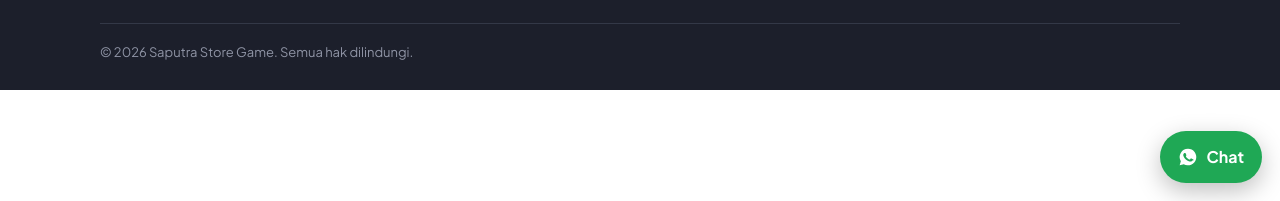
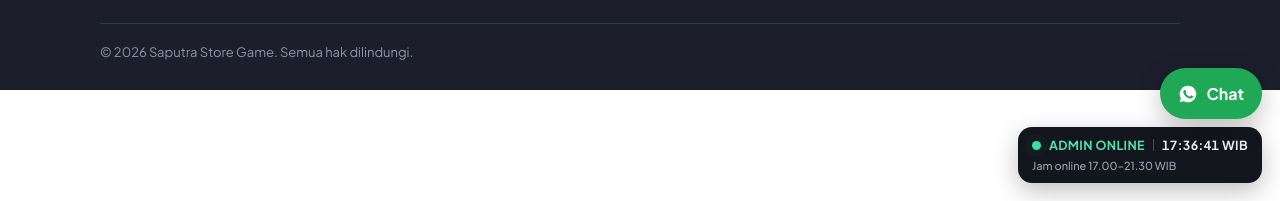
Before and after one commit to bgamesid01-stack/ssg, a plain HTML site: page order.html in a window 1280 px wide. Shown: the part 599-800 px from the top of the page. Drawn offline with Linux system fonts and the light colour scheme.

Commit message:
Add files via upload

```diff
--- a/order.html
+++ b/order.html
@@ -9,7 +9,7 @@
 <link rel="preconnect" href="https://fonts.googleapis.com">
 <link rel="preconnect" href="https://fonts.gstatic.com" crossorigin>
 <link href="https://fonts.googleapis.com/css2?family=Plus+Jakarta+Sans:wght@400;500;700;800&display=swap" rel="stylesheet">
-<link rel="stylesheet" href="style.css?v=20261128d">
+<link rel="stylesheet" href="style.css?v=20261128e">
 </head>
 <body>
 <header>
@@ -138,12 +138,15 @@
   </div>
 </footer>
 
-<a class="fab" id="waFab" href="#" target="_blank" rel="noopener" aria-label="Chat admin via WhatsApp">
+<div class="fabbox">
+  <a class="fab" id="waFab" href="#" target="_blank" rel="noopener" aria-label="Chat admin via WhatsApp">
   <svg width="20" height="20" viewBox="0 0 24 24" fill="#fff" aria-hidden="true"><path d="M12 2a10 10 0 0 0-8.6 15.1L2 22l5-1.3A10 10 0 1 0 12 2zm5.2 14.2c-.2.6-1.300 1.200-1.800 1.200-.5.100-1 .2-3.300-.7-2.800-1.200-4.600-4-4.700-4.200-.1-.2-1.100-1.500-1.100-2.800 0-1.300.7-2 1-2.300.2-.3.500-.3.700-.3h.5c.2 0 .4 0 .6.500l.9 2.100c.1.200.1.400 0 .5l-.4.600c-.1.200-.3.300-.1.600.2.300.8 1.300 1.700 2.100 1.200 1 2.200 1.400 2.500 1.500.3.100.5.100.7-.1l.9-1.100c.2-.3.400-.2.700-.1l2 .9c.3.100.5.200.5.300.100.100.100.700-.1 1.300z"/></svg>
   Chat
 </a>
+  <div class="wib" id="wibBar"><div class="row"><i class="dot" aria-hidden="true"></i><b id="wibState">ADMIN ONLINE</b><span class="sep" aria-hidden="true"></span><time id="wibTime">--:--:-- WIB</time></div><small id="wibHours"></small></div>
+</div>
 
-<script src="site.js?v=20261128d"></script>
-<script src="order.js?v=20261128d"></script>
+<script src="site.js?v=20261128e"></script>
+<script src="order.js?v=20261128e"></script>
 </body>
 </html>
--- a/site.js
+++ b/site.js
@@ -22,6 +22,8 @@ const CONFIG = {
       [900, 122000], [1000, 135500], [1500, 203000], [2000, 270500]
     ]
   },
+  // jam admin online (WIB), format "jam:menit". Di luar jam ini status berubah jadi OFFLINE
+  adminHours: ["17:00", "21:30"],
   // Top Rank (urut dari terbanyak, maksimal 10). GANTI dengan data pembeli asli.
   // nama sebaiknya disamarkan, contoh "bud***". Foto bersifat opsional: tambahkan avatar: "link-gambar"
   topRank: [
@@ -57,3 +59,18 @@ if (bg && mn) {
   document.addEventListener("keydown", e => { if (e.key === "Escape") set(false); });
   const wm = $("waMenu"); if (wm && fab) wm.href = fab.href;
 }
+
+(function () {
+  const bar = $("wibBar"); if (!bar) return;
+  const [start, end] = CONFIG.adminHours.map(t => { const [h, m] = t.split(":").map(Number); return h * 60 + m; });
+  const fmt = new Intl.DateTimeFormat("en-GB", { timeZone: "Asia/Jakarta", hourCycle: "h23", hour: "2-digit", minute: "2-digit", second: "2-digit" });
+  $("wibHours").textContent = "Jam online " + CONFIG.adminHours.map(t => t.replace(":", ".")).join("–") + " WIB";
+  function tick() {
+    const t = fmt.format(new Date());
+    const [h, m] = t.split(":").map(Number), mins = h * 60 + m, on = mins >= start && mins < end;
+    $("wibTime").textContent = t + " WIB";
+    $("wibState").textContent = on ? "ADMIN ONLINE" : "ADMIN OFFLINE";
+    bar.classList.toggle("off", !on);
+  }
+  tick(); setInterval(tick, 1000);
+})();
--- a/style.css
+++ b/style.css
@@ -277,3 +277,17 @@ label.chk{display:flex;gap:12px;align-items:flex-start;margin:14px 0 0;padding:1
 @media(max-width:480px){.rk{gap:12px;padding:12px 14px}.av{width:46px;height:46px}}
 
 section[id]{scroll-margin-top:72px}
+
+.fabbox{position:fixed;right:18px;bottom:18px;z-index:30;display:flex;flex-direction:column;align-items:flex-end;gap:8px}
+.fabbox .fab{position:static}
+.wib{background:#14161d;color:#d6dae3;border-radius:14px;padding:8px 14px;box-shadow:0 8px 24px rgba(0,0,0,.25);display:grid;gap:2px;justify-items:start}
+.wib .row{display:flex;align-items:center;gap:8px;white-space:nowrap;font-size:12.5px;font-weight:700;letter-spacing:.03em}
+.wib .dot{width:9px;height:9px;border-radius:50%;background:#35e0a1;flex:none;animation:pulse 2s infinite}
+.wib #wibState{color:#4ee0b0}
+.wib time{font-variant-numeric:tabular-nums;color:#e8ebf2}
+.wib .sep{width:1px;height:12px;background:#444a58}
+.wib small{font-size:11px;font-weight:500;color:#9aa1b2}
+.wib.off .dot{background:#ff6b6b;animation:none}
+.wib.off #wibState{color:#ff8b8b}
+@keyframes pulse{0%{box-shadow:0 0 0 0 rgba(53,224,161,.55)}70%,100%{box-shadow:0 0 0 7px rgba(53,224,161,0)}}
+@media(prefers-reduced-motion:reduce){.wib .dot{animation:none}}
```
Also changed, not shown: index.html (+6 -3 lines).
